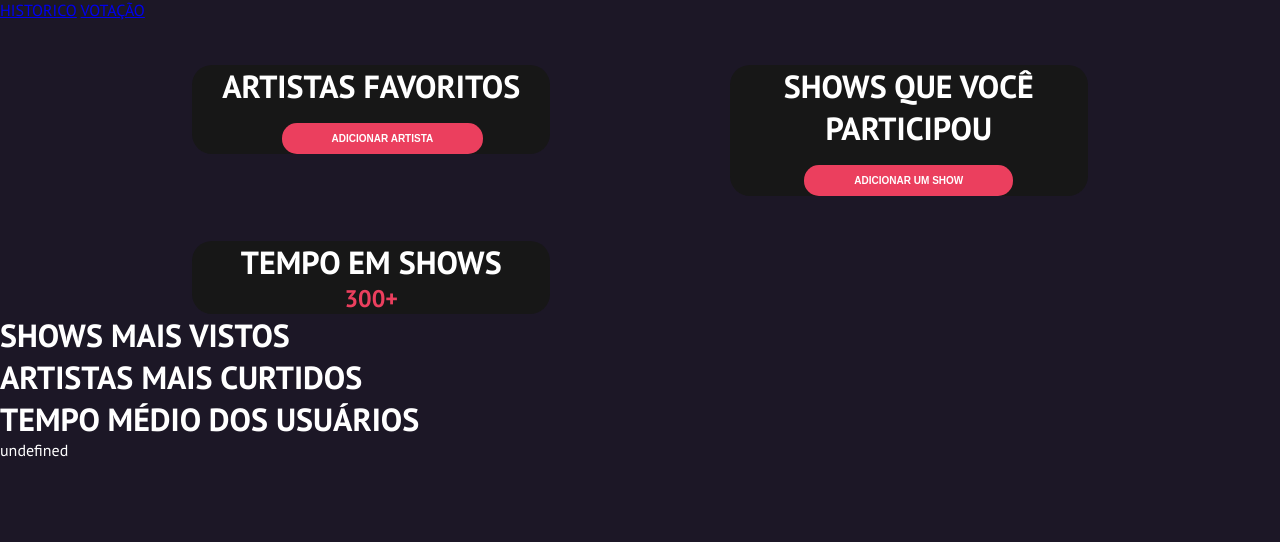
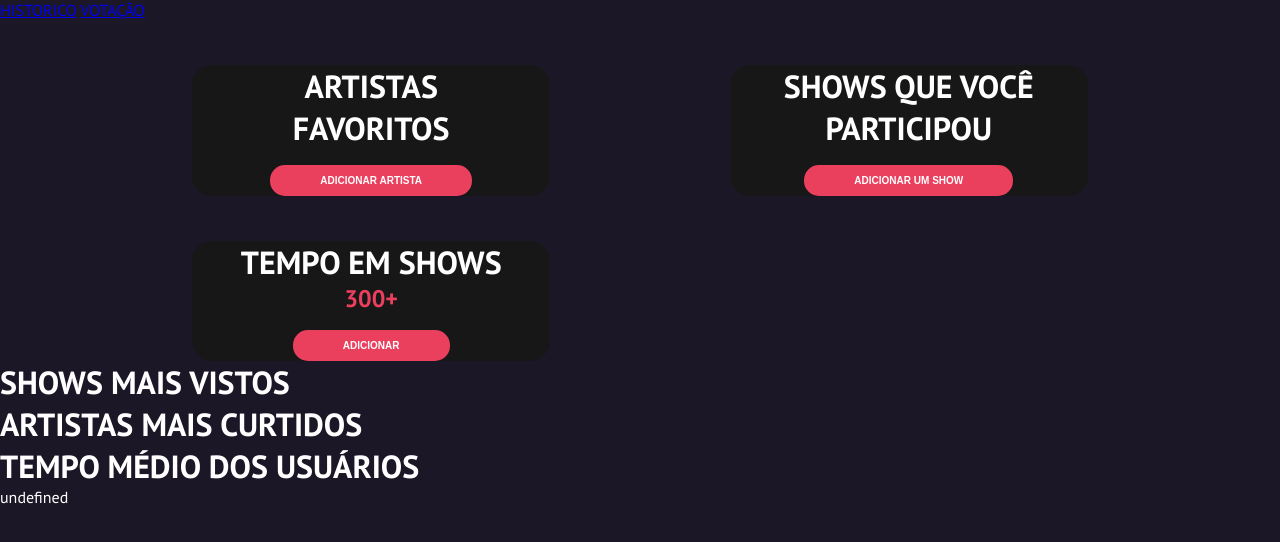
Before and after one commit to Gustavo-Sena/Projeto-individual, a website: page Projeto_individual/site/public/Dashboard/dashboard.html in a window 1280 px wide. Drawn offline with Linux system fonts and the light colour scheme; no server answers.

Commit message:
Função do tempo e artista funcionando

```diff
--- a/Projeto_individual/site/app.js
+++ b/Projeto_individual/site/app.js
@@ -14,6 +14,7 @@ var avisosRouter = require("./src/routes/avisos");
 var medidasRouter = require("./src/routes/medidas");
 var showsRouter = require("./src/routes/shows");
 var artistasRouter = require("./src/routes/artistas");
+var tempoRouter = require("./src/routes/tempo")
 
 app.use(express.json());
 app.use(express.urlencoded({ extended: false }));
@@ -26,7 +27,8 @@ app.use("/usuarios", usuarioRouter);
 app.use("/avisos", avisosRouter);
 app.use("/medidas", medidasRouter);
 app.use("/shows", showsRouter);
-app.use("/artiistas", artistasRouter);
+app.use("/artistas", artistasRouter);
+app.use("/tempo", tempoRouter)
 
 
 app.listen(PORTA, function () {
--- a/Projeto_individual/site/public/Dashboard/dashboard.html
+++ b/Projeto_individual/site/public/Dashboard/dashboard.html
@@ -21,7 +21,7 @@
 
     <div class="pai">
         <div class="artistas">
-            <h1>ARTISTAS FAVORITOS</h1>
+            <h1>ARTISTAS <br>FAVORITOS</h1>
             <div id="div_exibir2">
 
             </div>
@@ -74,6 +74,10 @@
         <div class="tempo">
             <h1>TEMPO EM SHOWS</h1>
             <h2>300+</h2>
+            <div id="div_exibir3">
+
+            </div>
+            <button type="button" class="btn" onclick="gerar_tempo()">ADICIONAR</button>
         </div>
     </div>
 
@@ -127,7 +131,12 @@
     /*=================================== ADICIONAR SHOW ========================================== */
 
 
-    onload = function trazer_historico() {
+    window.onload = function () {
+        trazer_historico();
+        trazer_artistas();
+    }
+
+    function trazer_historico() {
         console.log("teste")
         var idUser = sessionStorage.ID_USUARIO
 
@@ -154,7 +163,6 @@
 
     }
 
-    onload.trazer_historico()
     function procurarShow() {
         console.log("teste")
         var nome_artistaVar = nome_artista.value;
@@ -239,11 +247,11 @@
         return false;
     }
 
-        // return false;
+    // return false;
 
     /*=================================== ADICIONAR ARTISTA ========================================== */
 
-    onload = function trazer_artistas() {
+    function trazer_artistas() {
         console.log("teste")
         var idUser = sessionStorage.ID_USUARIO
 
@@ -270,7 +278,8 @@
 
     }
 
-    onload.trazer_artistas()
+
+
     function procurarArtistas() {
         console.log("teste")
         var nome_artistaVar = nome_artista2.value;
@@ -354,4 +363,33 @@
         return false;
     }
 
+
+ /*=================================== GERAR O TEMPO ========================================== */
+
+    function gerar_tempo() {
+        console.log("teste")
+        var idUser = sessionStorage.ID_USUARIO
+
+        console.log("teste")
+
+        fetch(`/tempo/gerar_tempo/${idUser}`)
+            .then(resposta2 => {
+
+                if (resposta2.ok) {
+                    resposta2.json().then(resposta2 => {
+
+                        console.log(`Dados recebidos: ${JSON.stringify(resposta2)}`);
+                        for (var i = 0; i < resposta2.length; i++)
+                            div_exibir3.innerHTML = `${resposta2[i].somaTempoMedio}<br>`
+                    });
+                } else {
+
+                    console.error('Nenhum dado encontrado ou erro na API');
+                }
+            })
+            .catch(function (error) {
+                console.error(`Erro na obtenção dos dados do aquario p/ gráfico: ${error.message}`);
+            });
+
+    }
 </script>
--- a/Projeto_individual/site/public/Dashboard/style.css
+++ b/Projeto_individual/site/public/Dashboard/style.css
@@ -26,6 +26,11 @@ body{
     width: 40%;
     border-radius: 20px;
     margin-top: 5%;
+    display: flex;
+    flex-direction: column;
+    text-align: center;
+    justify-content: center;
+    align-items: center;
 }
 
 .artistas h1{
@@ -33,9 +38,6 @@ body{
     justify-content: center;
 }
 
-.artistas .btn{
-    margin-left: 25%;
-}
 
 .shows_part{
     background-color: #171717 ;
```
Also changed, not shown: Projeto_individual/site/src/controllers/tempoController.js (added, +18 -0 lines), Projeto_individual/site/src/models/tempoModel.js (added, +15 -0 lines), Projeto_individual/site/src/routes/tempo.js (added, +11 -0 lines).
